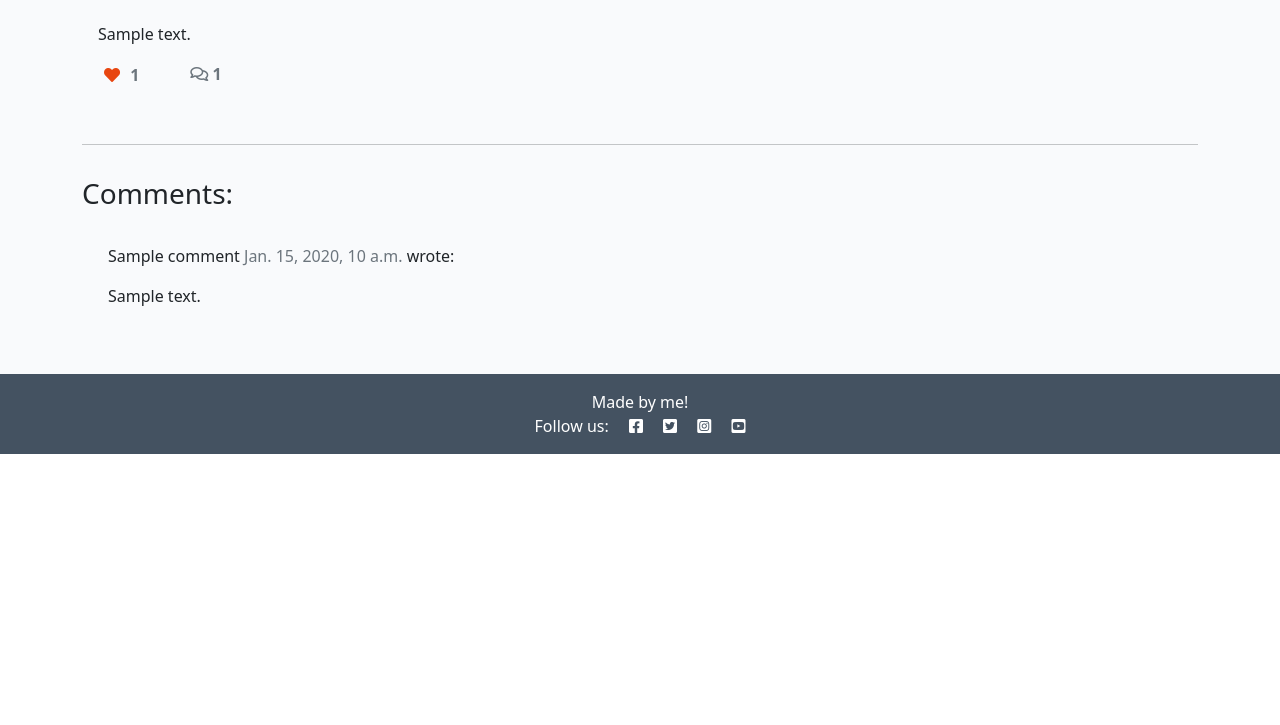
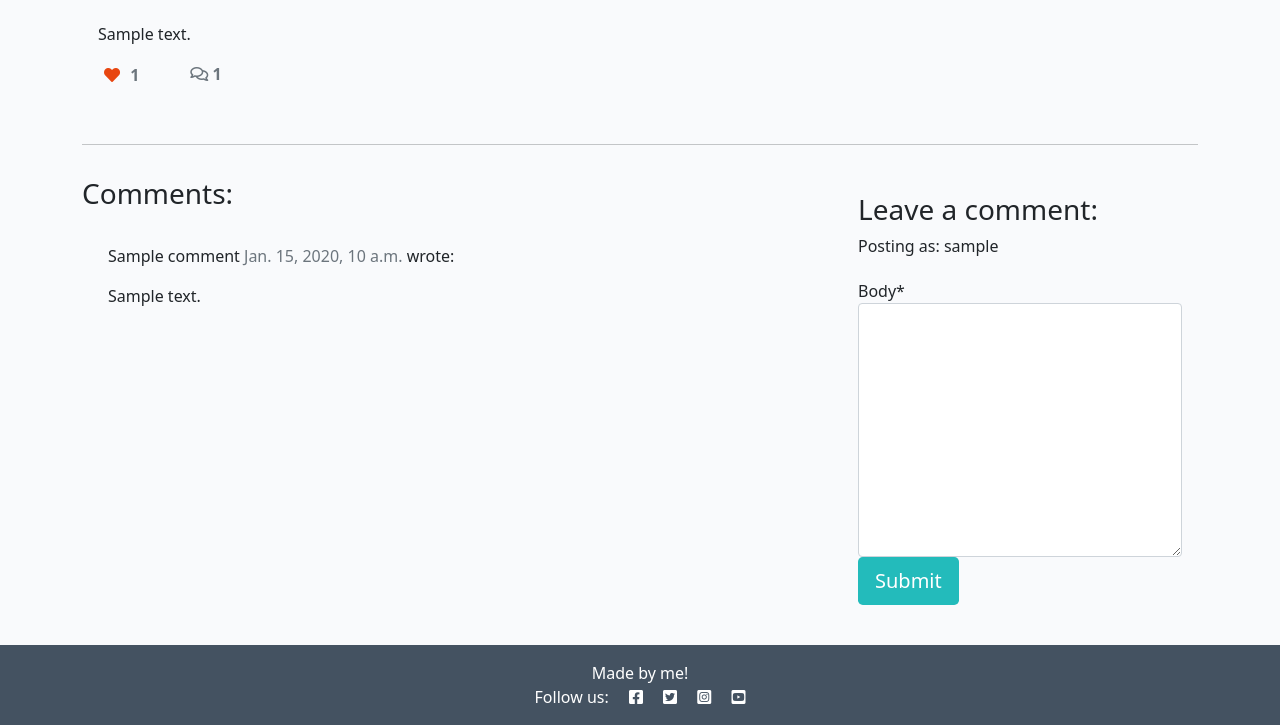
Before and after one commit to SamsKod/MyFirstDjango, a Django app: a page that uses templates/post_detail.html in a window 1280 px wide. Shown: the part 350-1075 px from the top of the page. Before the commit the page ends 804 px from the top, so only its background shows below. Run offline with Django 3.2, Linux system fonts and the light colour scheme; a user stored in the database is signed in; tables that the repository leaves empty hold one stand-in row (values such as "Sample post"); some libraries are stand-ins or nearby versions.

Commit message:
Debug post_detail error

```diff
--- a/templates/post_detail.html
+++ b/templates/post_detail.html
@@ -88,5 +88,26 @@
                 {% endfor %}
             </div>
         </div>
+        <div class="col-md-4 card mb-4  mt-3 ">
+            <div class="card-body">
+                <!-- For later -->
+                {% if commented %}
+                <div class="alert alert-success" role="alert">
+                    Your comment is awaiting approval
+                </div>
+                {% else %}
+                {% if user.is_authenticated %}
+
+                <h3>Leave a comment:</h3>
+                <p>Posting as: {{ user.username }}</p>
+                <form method="post" style="margin-top: 1.3em;">
+                    {{ comment_form | crispy }}
+                    {% csrf_token %}
+                    <button type="submit" class="btn btn-signup btn-lg">Submit</button>
+                </form>
+                {% endif %}
+                {% endif %}
+            </div>
+        </div>
     </div>
 {% endblock content %}
```
